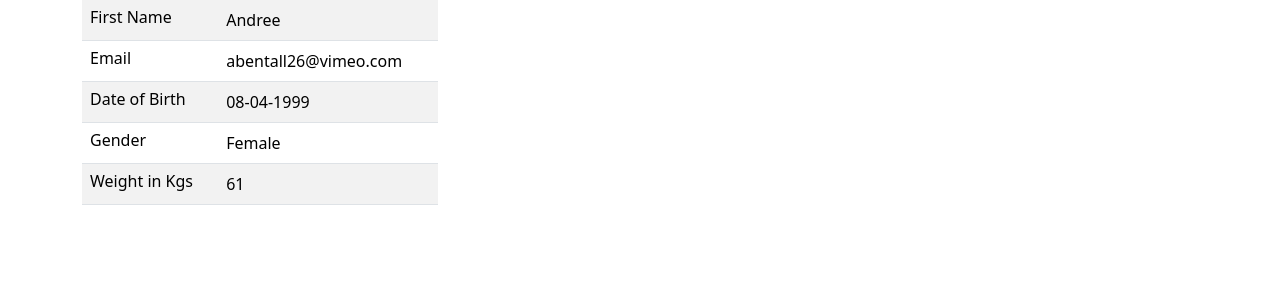
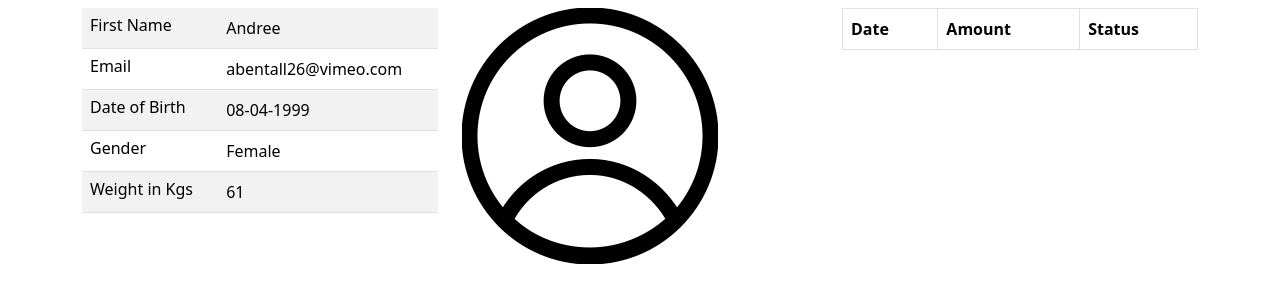
Before and after one commit to erickgathinji/django-database, a Django app: page /customers/details/81 in a window 1280 px wide. Shown: the part 56-359 px from the top of the page. Run offline with Django 5.2, Linux system fonts and the light colour scheme; data comes from the database, SQL or seed files in the repository; lists and menus that the app fills with data are empty; some libraries are stand-ins or nearby versions.

Commit message:
displaying customer details

```diff
--- a/project_database/settings.py
+++ b/project_database/settings.py
@@ -121,6 +121,10 @@ USE_TZ = True
 
 STATIC_URL = 'static/'
 
+STATIC_ROOT = BASE_DIR / 'static'
+
+STATICFILES_DIRS = [BASE_DIR / 'sacco/static']
+
 # Default primary key field type
 # https://docs.djangoproject.com/en/5.1/ref/settings/#default-auto-field
 
--- a/templates/details.html
+++ b/templates/details.html
@@ -1,4 +1,5 @@
 {% extends 'master.html' %}
+{% load static %}
 
 {% block title %}
     <title>Customer Details</title>
@@ -6,7 +7,7 @@
 
 {% block content %}
     <div class="container">
-        <div class="row">
+        <div class="row mt-2">
             <div class="col-sm-4">
                 <table class="table table-striped">
 
@@ -38,6 +39,30 @@
 
                 </table>
             </div>
+
+            <div class="col-sm-4">
+                <img src="{% static 'profile.png' %}" alt="">
+            </div>
+
+            <div class="col-sm-4">
+                <table class="table table-bordered">
+                    <tr>
+                        <th>Date</th>
+                        <th>Amount</th>
+                        <th>Status</th>
+                    </tr>
+                    {% for depo in deposits %}
+                        <tr>
+                            <td>{{ depo.created_at | date:"d-m-Y" }}</td>
+                            <td>{{ depo.amount }}</td>
+                            <td>{{ depo.status }}</td>
+                        </tr>
+                    {% endfor %}
+
+
+                </table>
+            </div>
+
         </div>
     </div>
 {% endblock %}
```
Also changed, not shown: sacco/static/profile.png (added).
